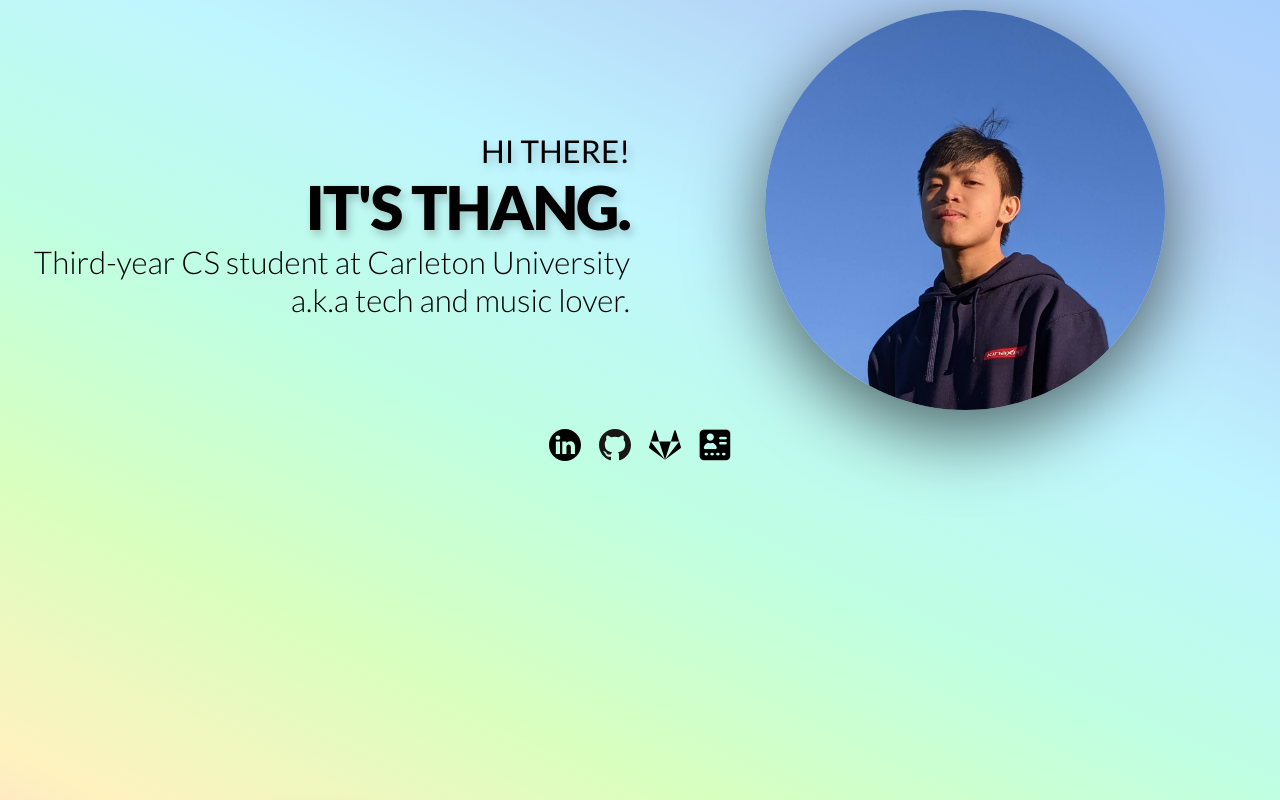
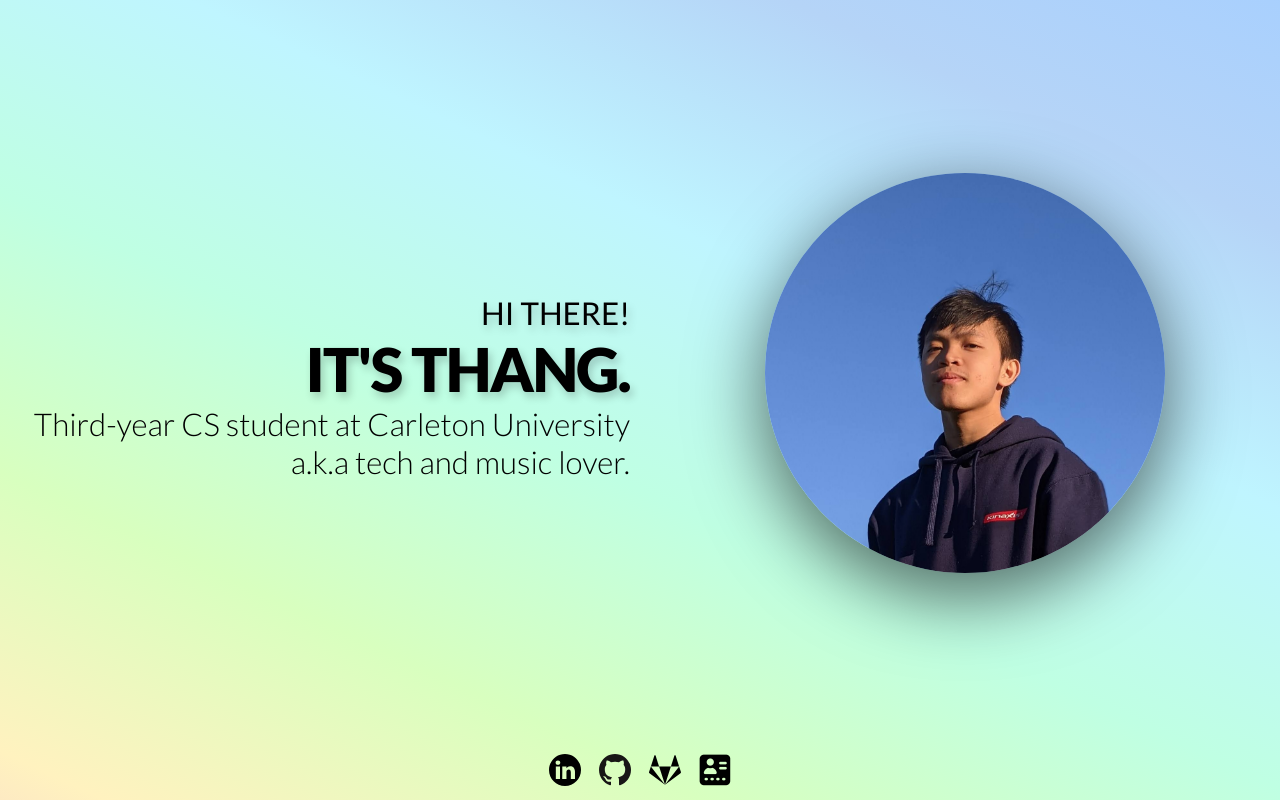
Before and after one commit to ThangMinhCao/personal_portfolio, a React (Create React App) app: page / in a window 1280 px wide. Built offline with nearby package versions, Linux system fonts and the light colour scheme.

Commit message:
Update App.css

```diff
--- a/src/App.css
+++ b/src/App.css
@@ -10,7 +10,7 @@
 .content-container {
   display: flex;
   min-height: 100vh;
-  min-height: -webkit-fill-available;
+/*   min-height: -webkit-fill-available; */
   flex-direction: column;
   position: relative;
   justify-content: space-between;
```
